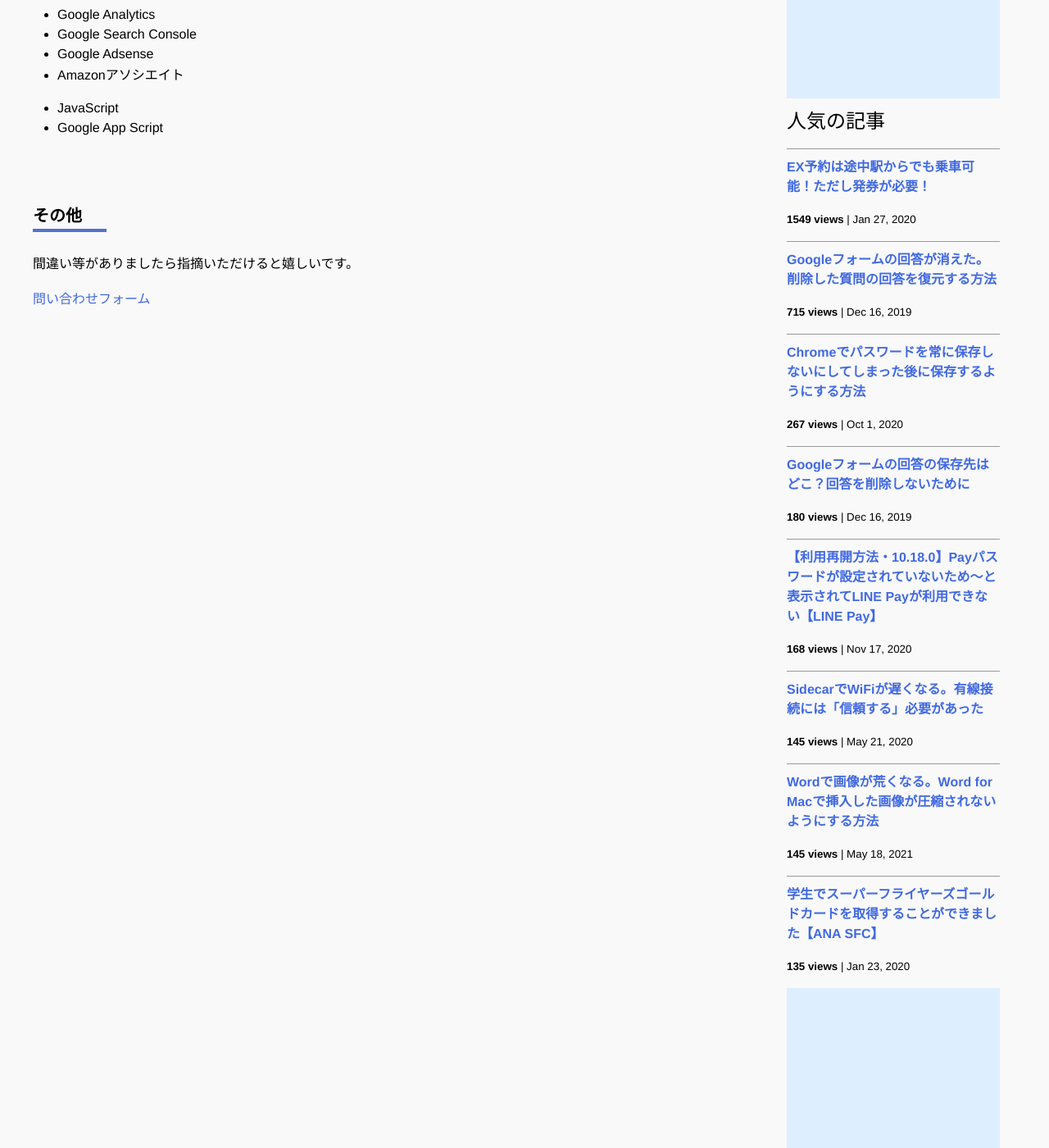
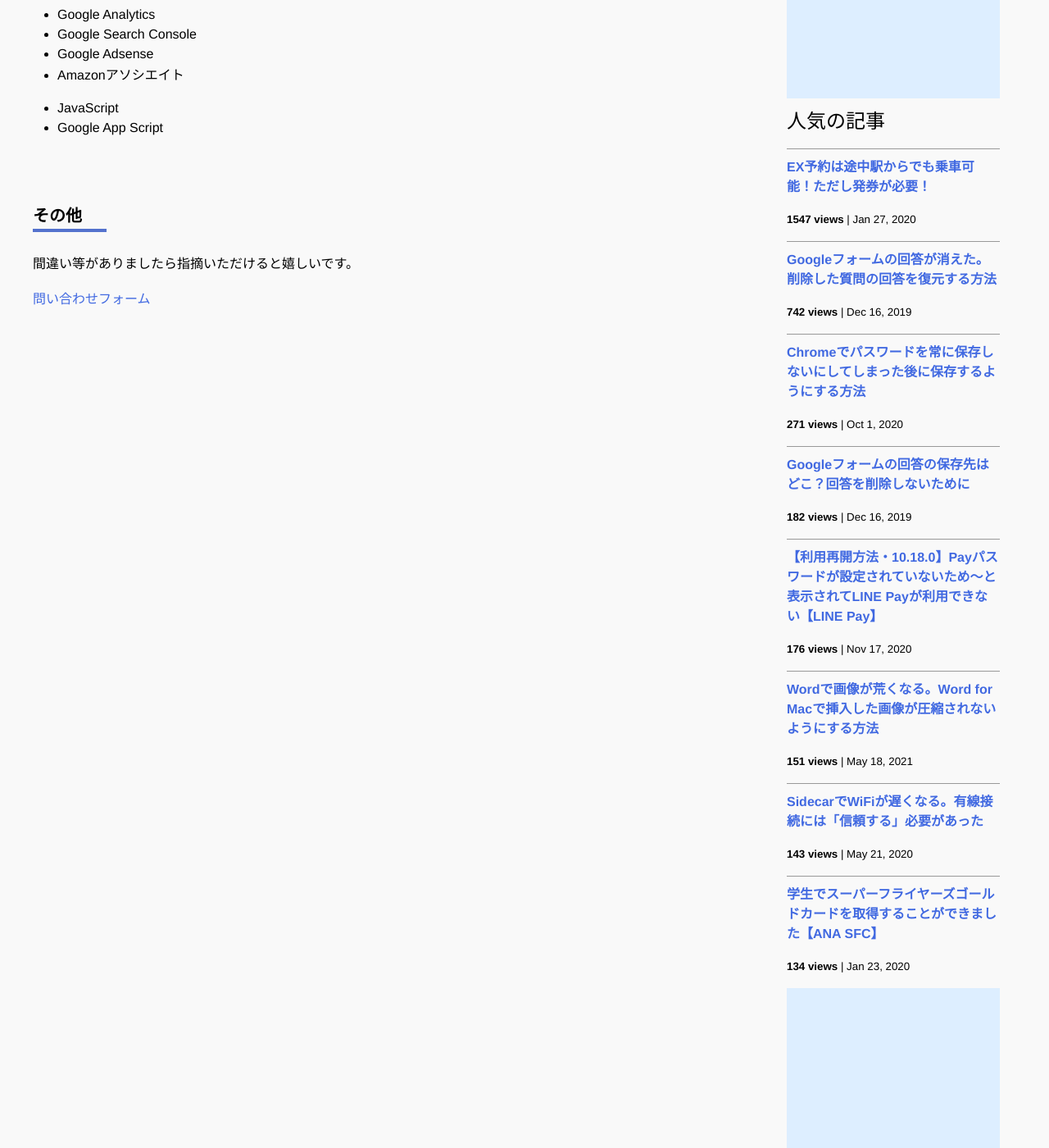
Before and after one commit to iwanaminami/shoyaiwaname, a Jekyll site: the page built from about.markdown, in a window 1280 px wide and 1400 px high, scrolled down 693 px. Shown: the whole window at 82% size. Built offline with Jekyll 4.4.1, drawn with Linux system fonts in a browser that asks for light colours; nearby versions of some CDN libraries; comment, search, counter and statistics services are not loaded.

Commit message:
a new commit message

```diff
--- a/_data/popularposts.yml
+++ b/_data/popularposts.yml
@@ -1,17 +1,17 @@
 side:
-  - view: 1549
+  - view: 1547
     url: /2020/01/27/ex-rideontheway.html
-  - view: 715
+  - view: 742
     url: /2019/12/16/restore-googleform.html
-  - view: 267
+  - view: 271
     url: /2020/10/01/googlepassword.html
-  - view: 180
+  - view: 182
     url: /2019/12/16/googleform-answers.html
-  - view: 168
+  - view: 176
     url: /2020/11/17/linepay.html
-  - view: 145
+  - view: 151
+    url: /2021/05/18/image-compression-word.html
+  - view: 143
     url: /2020/05/21/sidecar-via-cable.html
-  - view: 145
-    url: /2021/05/18/image-compression-word.html
-  - view: 135
+  - view: 134
     url: /2020/01/23/sfcgold.html
```
